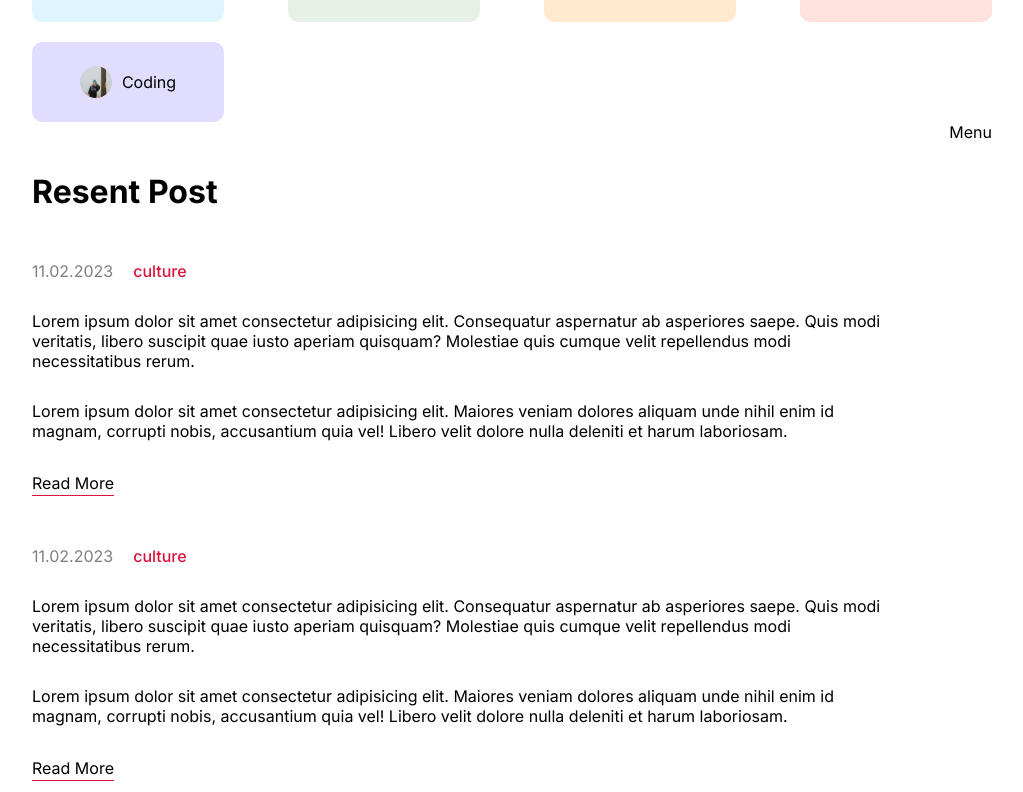
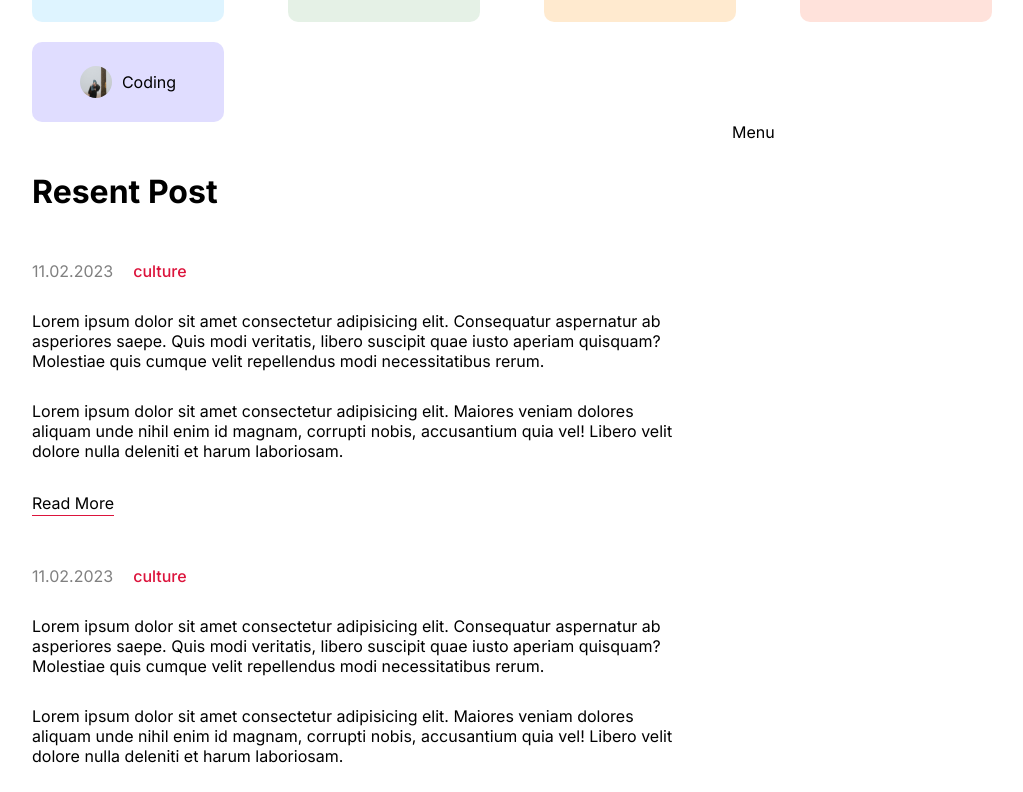
Before and after one commit to mehranehsoleimani66/Blog_app, a Next.js app: page / in a window 1280 px wide. Shown: the part 1148-1940 px from the top of the page, without its empty margins (128-1151 px from the left). Built offline with nearby package versions, Linux system fonts and the light colour scheme.

Commit message:
modified

```diff
--- a/src/components/menu/menu.module.css
+++ b/src/components/menu/menu.module.css
@@ -0,0 +1,4 @@
+.container {
+  /* display: flex; */
+  flex: 2;
+}
```
